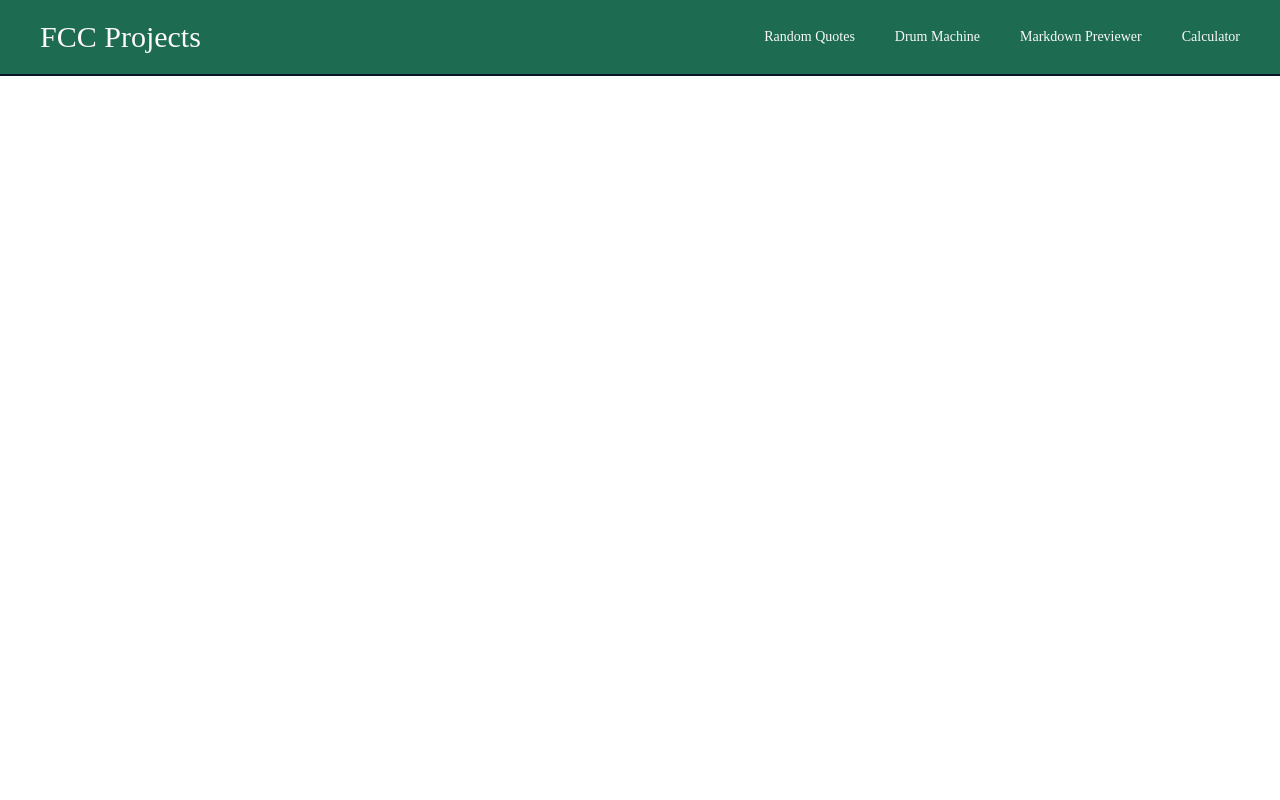
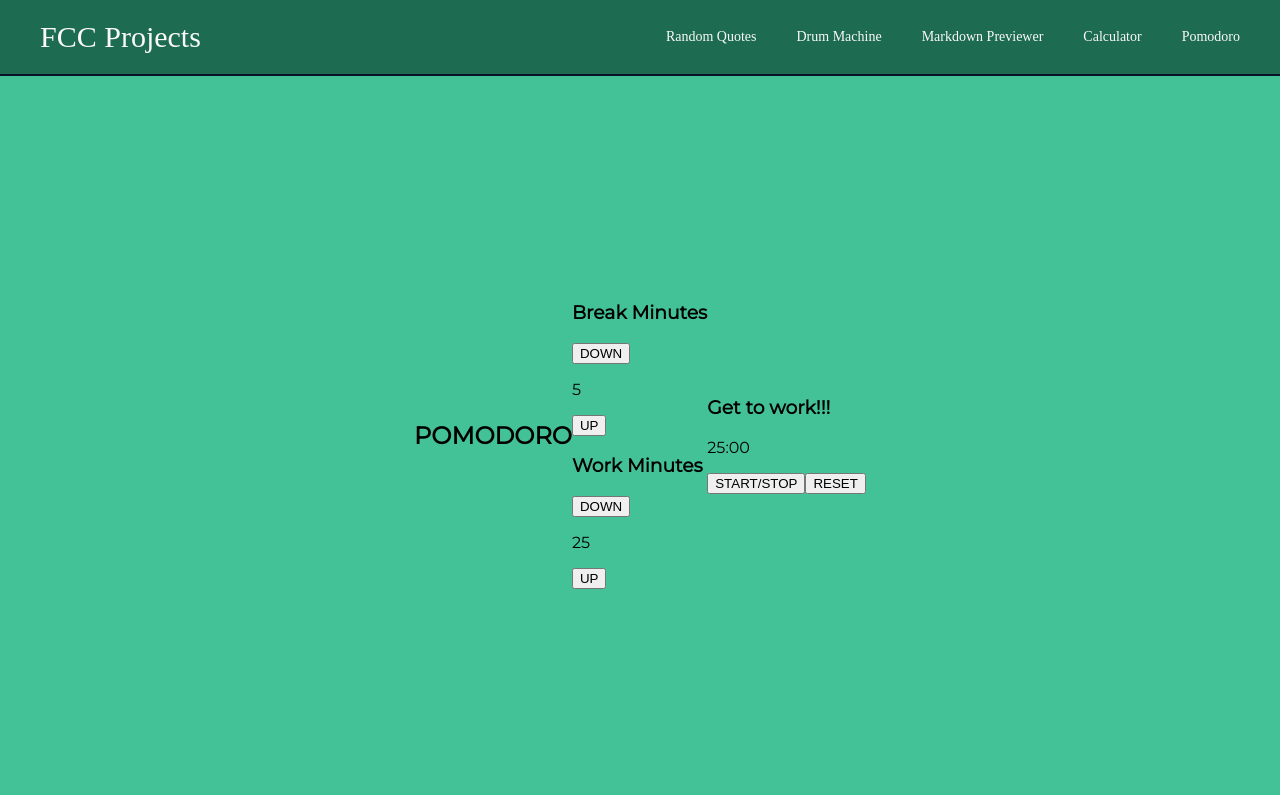
Before and after one commit to TravelFiend/freeCodeCamp, a React app: page /clock in a window 1280 px wide. Built offline with nearby package versions, Linux system fonts and the light colour scheme; the HTML template or start-up script is replaced by a standard one; a web font is replaced by a local one.

Commit message:
pomodoro functionality complete

```diff
--- a/src/App.js
+++ b/src/App.js
@@ -6,6 +6,7 @@ import DrumMachine from './components/drumMachine/DrumMachine';
 import Home from './components/home/Home';
 import MKDNPreviewer from './components/mkdnPreviewer/MKDNPreviewer';
 import Calculator from './components/calculator/Calculator';
+import Clock from './components/pomodoroClock/Clock';
 
 
 const App = () => (
@@ -17,6 +18,7 @@ const App = () => (
       <Route exact path="/beats" component={DrumMachine} />
       <Route exact path="/mkdn" component={MKDNPreviewer} />
       <Route exact path="/calc" component={Calculator} />
+      <Route exact path="/clock" component={Clock} />
     </Switch>
   </Router>
 );
--- a/src/components/header/Header.js
+++ b/src/components/header/Header.js
@@ -15,6 +15,7 @@ const Header = () => {
         <Link to='/beats'>Drum Machine</Link>
         <Link to='/mkdn'>Markdown Previewer</Link>
         <Link to='/calc'>Calculator</Link>
+        <Link to='/clock'>Pomodoro</Link>
       </nav>
     </header>
   );
--- a/src/components/pomodoroClock/Clock.js
+++ b/src/components/pomodoroClock/Clock.js
@@ -0,0 +1,125 @@
+import React from 'react';
+import TimeChangers from './TimeChangers';
+import Timer from './Timer';
+
+
+class Clock extends React.Component {
+  constructor(props) {
+    super(props);
+
+    this.state = {
+      breakTime: 5,
+      workTime: 25,
+      breakOrWork: 'work',
+      totalSeconds: 25 * 60,
+      intervalId: '',
+      isGoing: false
+    };
+    this.setStartTime = this.setStartTime.bind(this);
+    this.handleReset = this.handleReset.bind(this);
+    this.makeItTime = this.makeItTime.bind(this);
+    this.handlePlayPause = this.handlePlayPause.bind(this);
+  }
+
+  componentDidUpdate(prevProps, prevState) {
+    if(prevState.workTime !== this.state.workTime) {
+      this.setState({ totalSeconds: this.state.workTime * 60 });
+    }
+  }
+
+  setStartTime = (stateToCheck, stateToChange, upOrDown) => {
+    if(stateToCheck < 60 && upOrDown === 'up') {
+      this.setState({ [stateToChange]: stateToCheck + 1 });
+    } else if(stateToCheck > 1 && upOrDown === 'down') {
+      this.setState({ [stateToChange]: stateToCheck - 1 });
+    }
+  };
+
+  setBreakTime = e => {
+    this.setStartTime(this.state.breakTime, 'breakTime', e.currentTarget.value);
+  };
+
+  setWorkTime = e => {
+    this.setStartTime(this.state.workTime, 'workTime', e.currentTarget.value);
+  };
+
+  handleReset = () => {
+    clearInterval(this.state.intervalId);
+    this.sound.pause();
+    this.sound.currentTime = 0;
+
+    this.setState({
+      breakTime: 5,
+      workTime: 25,
+      breakOrWork: 'work',
+      totalSeconds: 25 * 60,
+      isGoing: false,
+      intervalId: ''
+    });
+  };
+
+  makeItTime = () => {
+    let minutes = Math.floor(this.state.totalSeconds / 60);
+    let seconds = this.state.totalSeconds - (minutes * 60);
+    minutes = minutes < 10 ? `0${minutes}` : minutes;
+    seconds = seconds < 10 ? `0${seconds}` : seconds;
+    return `${minutes}:${seconds}`;
+  };
+
+  handlePlayPause = () => {
+    if(!this.state.isGoing) {
+      this.setState({
+        intervalId: setInterval(() => {
+          if(this.state.breakOrWork === 'break' && !this.state.totalSeconds) {
+            this.sound.play();
+            this.setState({ totalSeconds: this.state.workTime * 60, breakOrWork: 'work' });
+          } else if(this.state.breakOrWork === 'work' && !this.state.totalSeconds) {
+            this.sound.play();
+            this.setState({ totalSeconds: this.state.breakTime * 60, breakOrWork: 'break' });
+          } else {
+            this.setState({ totalSeconds: this.state.totalSeconds - 1 });
+          }
+        }, 1000),
+        isGoing: true
+      });
+    } else {
+      clearInterval(this.state.intervalId);
+      this.setState({
+        intervalId: '',
+        isGoing: false
+      });
+    }
+  };
+
+  render() {
+    return (
+      <article id='container'>
+        <h1>POMODORO</h1>
+        <div id='top'>
+          <TimeChangers time={this.state.breakTime}
+            setTime={this.setBreakTime}
+            breakOrWork='break'
+            topText='Break Minutes'
+          />
+          <TimeChangers time={this.state.workTime}
+            setTime={this.setWorkTime}
+            breakOrWork='session'
+            topText='Work Minutes'
+          />
+        </div>
+        <Timer time={this.makeItTime()}
+          handleReset={this.handleReset}
+          breakOrWork={this.state.breakOrWork}
+          handlePlayPause={this.handlePlayPause}
+        />
+        <audio src='https://s3.amazonaws.com/freecodecamp/drums/Chord_1.mp3'
+          className='clip'
+          id='beep'
+          ref={sound => this.sound = sound}
+        ></audio>
+      </article>
+    );
+  }
+}
+
+export default Clock;
```
